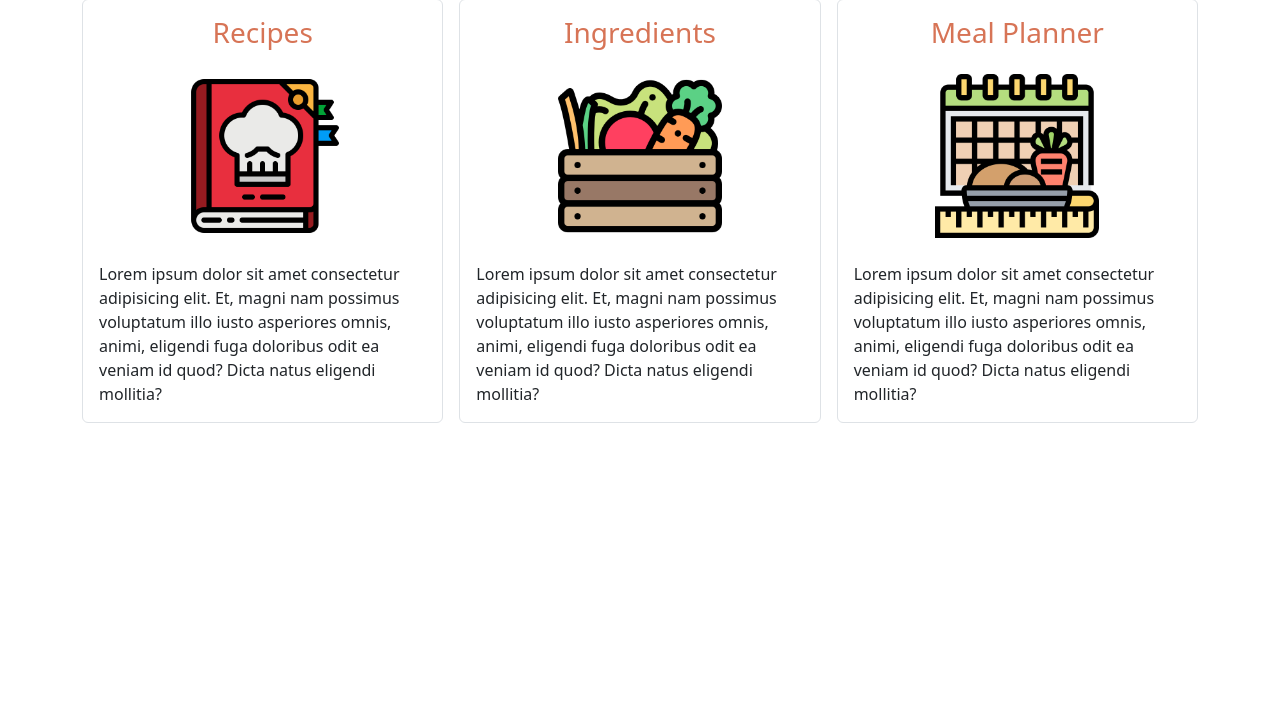
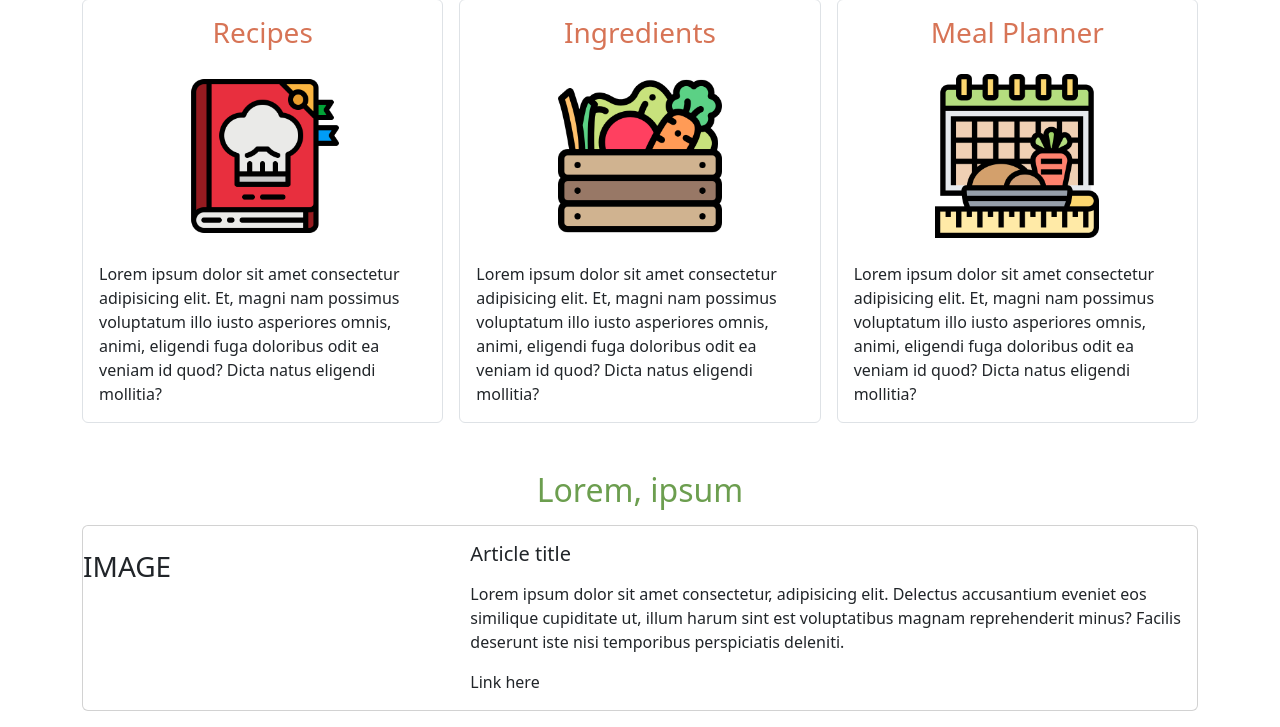
Before and after one commit to Brian1226/AvoCardio, a Python web app: template templates/home.html in a window 1280 px wide. Shown: the part 737-1464 px from the top of the page. Before the commit the page ends 1160 px from the top, so only its background shows below. Run offline with Jinja, Linux system fonts and the light colour scheme; the template is opened without the code that fills it, so the values that code supplies are empty.

Commit message:
added videos/articles section, fixed formatting

```diff
--- a/templates/home.html
+++ b/templates/home.html
@@ -14,10 +14,10 @@
 
 <body>
     <!--navbar-->
-    <nav class="navbar navbar-expand-sm sticky-top navbar-dark bg-dark">
+    <nav class="navbar navbar-expand-lg sticky-top navbar-dark bg-dark">
         <div class="container">
             <a href="#">
-                <img src="../static/logo.png" class="logo" alt="logo">
+                <img src="../static/logo.png" class="logo" alt="logo" src="#">
             </a>
             <!--hamburger menu-->
             <button class="navbar-toggler" type="button" data-bs-toggle="collapse" data-bs-target="#navlist"
@@ -43,7 +43,6 @@
 
 
     <!--hero section-->
-    <section id="hero-section">
     <div class="container-lg mb-5">
         <div class="row">
             <div class="col-lg-6 py-5 px-5 linen-bg">
@@ -64,12 +63,10 @@
             </div>
         </div>
     </div>
-    </section>
 
 
     <!--cards section-->
-    <section id="cards-section">
-        <div class="container-lg">
+    <div class="container-sm">
         <div class="text-center mb-3 green-font">
             <h2>Lorem, ipsum</h2>
         </div>
@@ -94,8 +91,8 @@
                     <div class="card-body">
                         <div class="card-title text-center orange-font">
                             <h3>Ingredients</h3>
-                                <img src="../static/ingredients-icon.png"
-                                    alt="https://www.flaticon.com/free-icons/harvest" class="my-3 card-icon">
+                            <img src="../static/ingredients-icon.png" alt="https://www.flaticon.com/free-icons/harvest"
+                                class="my-3 card-icon">
                         </div>
                         <p class="card-text">Lorem ipsum dolor sit amet consectetur adipisicing elit. Et, magni nam
                             possimus voluptatum illo iusto asperiores omnis, animi, eligendi fuga doloribus odit ea
@@ -120,9 +117,27 @@
             </div>
         </div>
     </div>
-    </section>
 
 
+    <!--articles & videos section-->
+    <div class="container-sm">
+        <div class="text-center mb-3 green-font">
+            <h2>Lorem, ipsum</h2>
+        </div>
+        <div class="card mb-3">
+            <div class="row g-0">
+                <div class="col-lg-4 col-md-6">
+                    <img src="#" alt="" class="img-fluid">
+                    <h3>IMAGE</h3>
+                </div>
+                <div class="card-body col-lg-8 col-md-6 d-flex flex-column">
+                    <h5 class="card-title mb-3">Article title</h5>
+                    <p class="card-text">Lorem ipsum dolor sit amet consectetur, adipisicing elit. Delectus accusantium eveniet eos similique cupiditate ut, illum harum sint est voluptatibus magnam reprehenderit minus? Facilis deserunt iste nisi temporibus perspiciatis deleniti.</p>
+                    <p class="card-text mt-auto">Link here</p>
+                </div>
+            </div>
+        </div>
+    </div>
 
 
 
```
Lines whose indentation alone changed are shown as unchanged.
